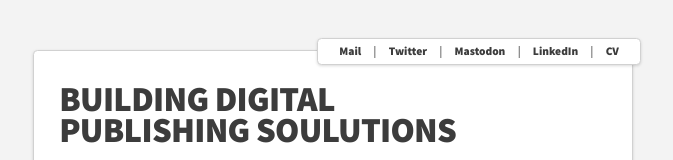
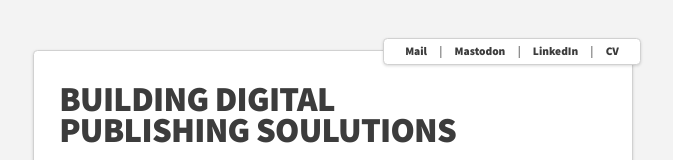
Before and after one commit to johanneshhl/johanneshhl.github.io, a plain HTML site: page index.html in a window 1280 px wide. Shown: the top 160 px of the page, without its empty margins (307-980 px from the left). Drawn offline with Linux system fonts and the light colour scheme.

Commit message:
Update index.html

```diff
--- a/index.html
+++ b/index.html
@@ -12,7 +12,7 @@
 </head>
 <body>
 <div class="main">
-<nav><a rel="external" href="mailto:johannes.hvilsom@gmail.com"><span>Mail</span></a>|<a rel="external" target="_blank" href="https://twitter.com/JohannesHvilsom"><span>Twitter</span></a>|<a rel="me" target="_blank" href="https://mastodon.world/@JohannesHvilsom"><span>Mastodon</span></a>|<a rel="external" target="_blank" href="http://www.linkedin.com/in/johannes-hvilsom-larsen"><span>LinkedIn</span></a>|<a rel="external" target="_blank" href="static/pdf/cv.pagedjs.pdf"><span>CV</span></a></nav>
+<nav><a rel="external" href="mailto:johannes.hvilsom@gmail.com"><span>Mail</span></a>|<a rel="me" target="_blank" href="https://mastodon.world/@JohannesHvilsom"><span>Mastodon</span></a>|<a rel="external" target="_blank" href="http://www.linkedin.com/in/johannes-hvilsom-larsen"><span>LinkedIn</span></a>|<a rel="external" target="_blank" href="static/pdf/cv.pagedjs.pdf"><span>CV</span></a></nav>
 <section role="main" class="background_base">
 <h1>Building digital<br/>publishing soulutions</h1>
 <p role="doc-subtitle"><em>Book prodution workflows, Print CSS, Metadata,<br/>E-books, Single-source & Automatic publishing.</em></p>
```
